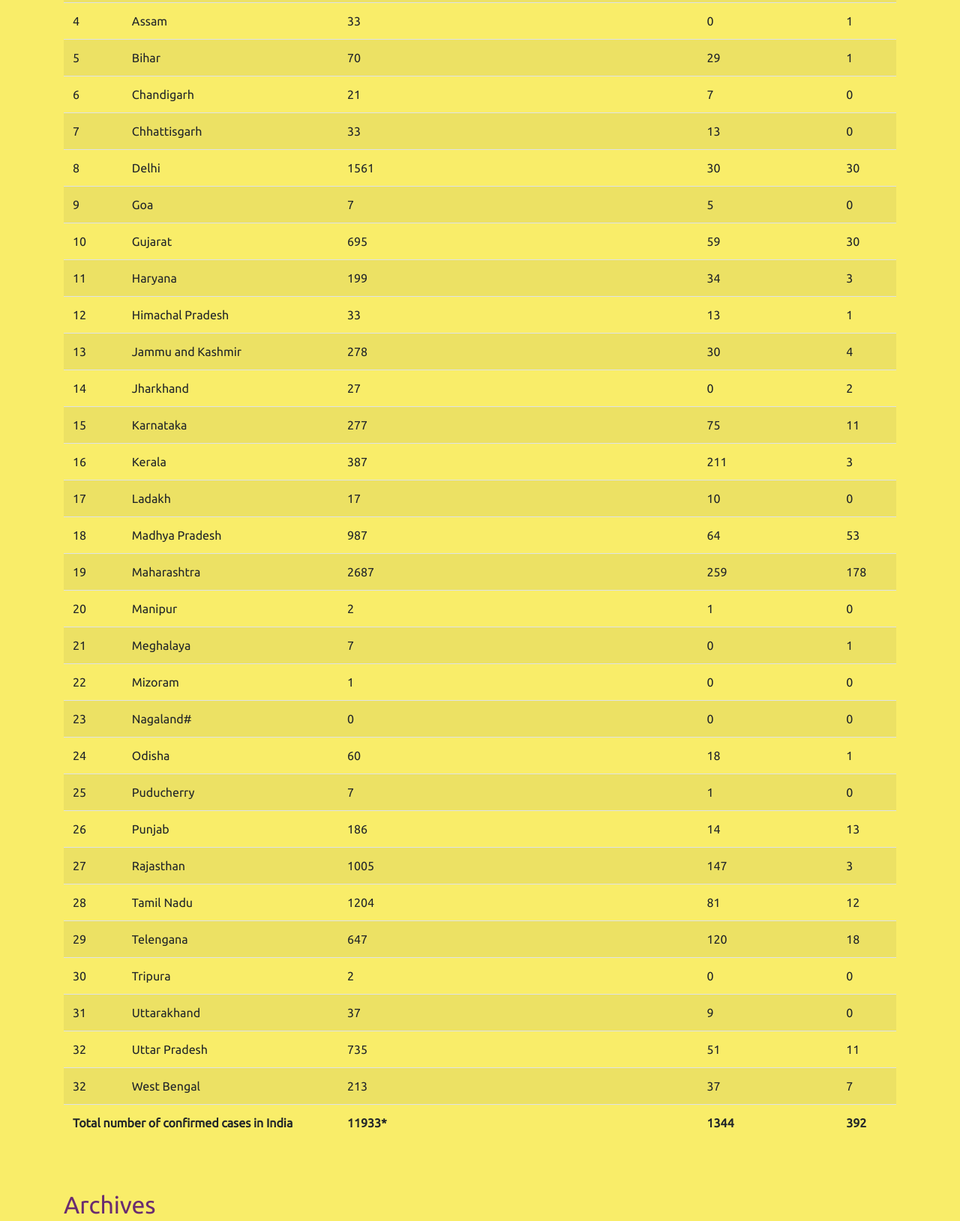
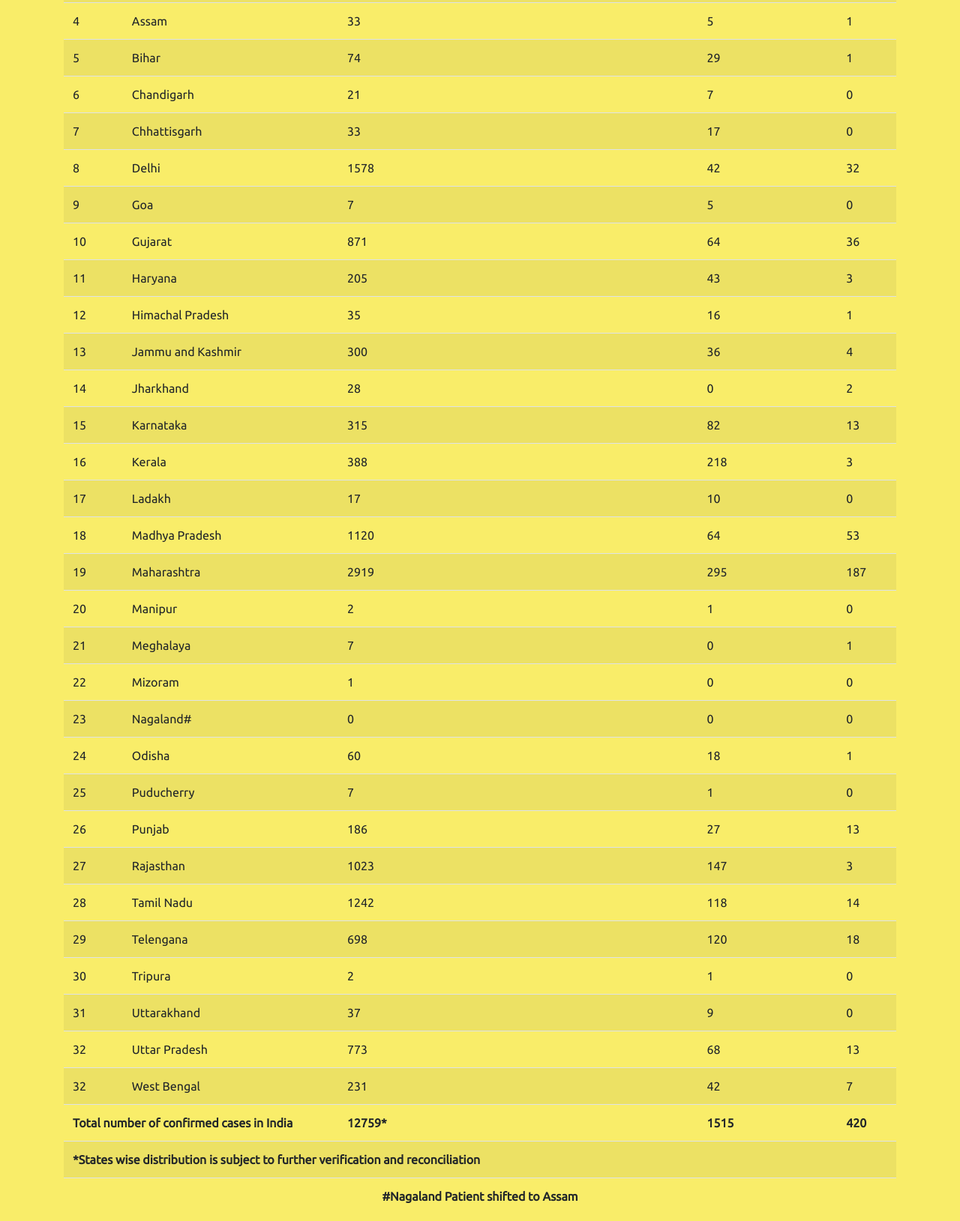
Before and after one commit to arsharaj/corona-tracker-website, a plain HTML site: page index.html in a window 1280 px wide. Shown: the part 723-2352 px from the top of the page at 75% size. Drawn offline with nearby package versions, Linux system fonts and the light colour scheme.

Commit message:
Updated 16-April-2020

```diff
--- a/index.html
+++ b/index.html
@@ -5,22 +5,26 @@
 -->
 <!DOCTYPE html>
 <html lang="en" dir="ltr">
+
 <head>
   <meta charset="utf-8">
   <meta name="viewport" content="width=device-width, initial-scale=1, shrink-to-fit=no">
   <title>Corona Tracker India</title>
   <link rel="shortcut icon" href="favicon.ico">
-  <link rel="stylesheet" href="https://stackpath.bootstrapcdn.com/bootstrap/4.4.1/css/bootstrap.min.css" integrity="sha384-Vkoo8x4CGsO3+Hhxv8T/Q5PaXtkKtu6ug5TOeNV6gBiFeWPGFN9MuhOf23Q9Ifjh" crossorigin="anonymous">
+  <link rel="stylesheet" href="https://stackpath.bootstrapcdn.com/bootstrap/4.4.1/css/bootstrap.min.css"
+    integrity="sha384-Vkoo8x4CGsO3+Hhxv8T/Q5PaXtkKtu6ug5TOeNV6gBiFeWPGFN9MuhOf23Q9Ifjh" crossorigin="anonymous">
   <link href="https://fonts.googleapis.com/css2?family=Ubuntu&display=swap" rel="stylesheet">
   <link rel="stylesheet" href="css/styles.css">
 </head>
+
 <body>
   <!-- Nav Bar -->
   <nav class="navbar fixed-top navbar-expand-lg navbar-dark">
     <a class="navbar-brand" href="#">
       <img src="images/logo.png" alt="logo" width="50">
     </a>
-    <button class="navbar-toggler" type="button" data-toggle="collapse" data-target="#navbarNav" aria-controls="navbarNav" aria-expanded="false" aria-label="Toggle navigation">
+    <button class="navbar-toggler" type="button" data-toggle="collapse" data-target="#navbarNav"
+      aria-controls="navbarNav" aria-expanded="false" aria-label="Toggle navigation">
       <span class="navbar-toggler-icon"></span>
     </button>
     <div class="collapse navbar-collapse" id="navbarNav">
@@ -52,16 +56,16 @@
             <tr>
               <td scope="row">1</td>
               <td>Active Cases</td>
-              <td>10197</td>
+              <td>10824</td>
             </tr>
             <tr>
               <td scope="row">2</td>
               <td>Cured / Discharged</td>
-              <td>1343</td>
+              <td>1514</td>
             <tr>
               <td scope="row">3</td>
               <td>Deaths</td>
-              <td>392</td>
+              <td>420</td>
             </tr>
             <tr>
               <td scope="row">4</td>
@@ -99,9 +103,9 @@
             <tr>
               <td>2</td>
               <td>Andhra Pradesh</td>
-              <td>503</td>
-              <td>16</td>
-              <td>9</td>
+              <td>534</td>
+              <td>20</td>
+              <td>14</td>
             </tr>
             <tr>
               <td>3</td>
@@ -114,13 +118,13 @@
               <td>4</td>
               <td>Assam</td>
               <td>33</td>
-              <td>0</td>
+              <td>5</td>
               <td>1</td>
             </tr>
             <tr>
               <td>5</td>
               <td>Bihar</td>
-              <td>70</td>
+              <td>74</td>
               <td>29</td>
               <td>1</td>
             </tr>
@@ -135,15 +139,15 @@
               <td>7</td>
               <td>Chhattisgarh</td>
               <td>33</td>
-              <td>13</td>
+              <td>17</td>
               <td>0</td>
             </tr>
             <tr>
               <td>8</td>
               <td>Delhi</td>
-              <td>1561</td>
-              <td>30</td>
-              <td>30</td>
+              <td>1578</td>
+              <td>42</td>
+              <td>32</td>
             </tr>
             <tr>
               <td>9</td>
@@ -155,50 +159,50 @@
             <tr>
               <td>10</td>
               <td>Gujarat</td>
-              <td>695</td>
-              <td>59</td>
-              <td>30</td>
+              <td>871</td>
+              <td>64</td>
+              <td>36</td>
             </tr>
             <tr>
               <td>11</td>
               <td>Haryana</td>
-              <td>199</td>
-              <td>34</td>
+              <td>205</td>
+              <td>43</td>
               <td>3</td>
             </tr>
             <tr>
               <td>12</td>
               <td>Himachal Pradesh</td>
-              <td>33</td>
-              <td>13</td>
+              <td>35</td>
+              <td>16</td>
               <td>1</td>
             </tr>
             <tr>
               <td>13</td>
               <td>Jammu and Kashmir</td>
-              <td>278</td>
-              <td>30</td>
+              <td>300</td>
+              <td>36</td>
               <td>4</td>
             </tr>
             <tr>
               <td>14</td>
               <td>Jharkhand</td>
-              <td>27</td>
+              <td>28</td>
               <td>0</td>
               <td>2</td>
             </tr>
             <tr>
               <td>15</td>
               <td>Karnataka</td>
-              <td>277</td>
-              <td>75</td>
-              <td>11</td>
+              <td>315</td>
+              <td>82</td>
+              <td>13</td>
             </tr>
             <tr>
               <td>16</td>
               <td>Kerala</td>
-              <td>387</td>
-              <td>211</td>
+              <td>388</td>
+              <td>218</td>
               <td>3</td>
             </tr>
             <tr>
@@ -211,16 +215,16 @@
             <tr>
               <td>18</td>
               <td>Madhya Pradesh</td>
-              <td>987</td>
+              <td>1120</td>
               <td>64</td>
               <td>53</td>
             </tr>
             <tr>
               <td>19</td>
               <td>Maharashtra</td>
-              <td>2687</td>
-              <td>259</td>
-              <td>178</td>
+              <td>2919</td>
+              <td>295</td>
+              <td>187</td>
             </tr>
             <tr>
               <td>20</td>
@@ -268,27 +272,27 @@
               <td>26</td>
               <td>Punjab</td>
               <td>186</td>
-              <td>14</td>
+              <td>27</td>
               <td>13</td>
             </tr>
             <tr>
               <td>27</td>
               <td>Rajasthan</td>
-              <td>1005</td>
+              <td>1023</td>
               <td>147</td>
               <td>3</td>
             </tr>
             <tr>
               <td>28</td>
               <td>Tamil Nadu</td>
-              <td>1204</td>
-              <td>81</td>
-              <td>12</td>
+              <td>1242</td>
+              <td>118</td>
+              <td>14</td>
             </tr>
             <tr>
               <td>29</td>
               <td>Telengana</td>
-              <td>647</td>
+              <td>698</td>
               <td>120</td>
               <td>18</td>
             </tr>
@@ -296,7 +300,7 @@
               <td>30</td>
               <td>Tripura</td>
               <td>2</td>
-              <td>0</td>
+              <td>1</td>
               <td>0</td>
             </tr>
             <tr>
@@ -309,26 +313,34 @@
             <tr>
               <td>32</td>
               <td>Uttar Pradesh</td>
-              <td>735</td>
-              <td>51</td>
-              <td>11</td>
+              <td>773</td>
+              <td>68</td>
+              <td>13</td>
             </tr>
             <tr>
               <td>32</td>
               <td>West Bengal</td>
-              <td>213</td>
-              <td>37</td>
+              <td>231</td>
+              <td>42</td>
               <td>7</td>
             </tr>
             <tr>
-              <td colspan="2"><strong>Total number of confirmed cases in India</strong></td>
-              <td><strong>11933*</strong></td>
+              <td colspan="2"><strong><span>Total number of confirmed cases in India</span></strong></td>
+              <td><strong>12759*</strong></td>
               <td>
-                <strong>1344</strong>
+                <strong>1515</strong>
               </td>
               <td>
-                <strong>392</strong>
+                <strong>420</strong>
               </td>
+            </tr>
+            <tr>
+              <td colspan="5"><strong>*States wise distribution is subject to further verification and
+                  reconciliation</strong></td>
+            </tr>
+            <tr>
+              <td colspan="5" style="text-align:center;"><strong>#Nagaland Patient shifted to
+                  Assam</strong></td>
             </tr>
           </tbody>
         </table>
@@ -437,11 +449,14 @@
             Hi, I am Arsharaj Chauhan. I am a computer science undergrad doing my B.Tech.
             <br>
             <br>
-            As we all know that the whole world is facing the Corona Pandemic Situation. I am a developer and I also want to do something to help the society to track this disease. On this website I upload the date related to the Corona Virus
+            As we all know that the whole world is facing the Corona Pandemic Situation. I am a developer and I also
+            want to do something to help the society to track this disease. On this website I upload the date related to
+            the Corona Virus
             diesease in India.
             <br>
             <br>
-            All the data that I provide is either gathered from third party resourses and many websites. I will try my best to keep the data up to data.
+            All the data that I provide is either gathered from third party resourses and many websites. I will try my
+            best to keep the data up to data.
             <br>
             <br>
             Thank you.
@@ -461,9 +476,15 @@
     <a href="https://technoverser.wordpress.com">Blogs</a>
   </footer>
   <!-- Scripts -->
-  <script src="https://code.jquery.com/jquery-3.4.1.slim.min.js" integrity="sha384-J6qa4849blE2+poT4WnyKhv5vZF5SrPo0iEjwBvKU7imGFAV0wwj1yYfoRSJoZ+n" crossorigin="anonymous"></script>
-  <script src="https://cdn.jsdelivr.net/npm/popper.js@1.16.0/dist/umd/popper.min.js" integrity="sha384-Q6E9RHvbIyZFJoft+2mJbHaEWldlvI9IOYy5n3zV9zzTtmI3UksdQRVvoxMfooAo" crossorigin="anonymous"></script>
-  <script src="https://stackpath.bootstrapcdn.com/bootstrap/4.4.1/js/bootstrap.min.js" integrity="sha384-wfSDF2E50Y2D1uUdj0O3uMBJnjuUD4Ih7YwaYd1iqfktj0Uod8GCExl3Og8ifwB6" crossorigin="anonymous"></script>
+  <script src="https://code.jquery.com/jquery-3.4.1.slim.min.js"
+    integrity="sha384-J6qa4849blE2+poT4WnyKhv5vZF5SrPo0iEjwBvKU7imGFAV0wwj1yYfoRSJoZ+n"
+    crossorigin="anonymous"></script>
+  <script src="https://cdn.jsdelivr.net/npm/popper.js@1.16.0/dist/umd/popper.min.js"
+    integrity="sha384-Q6E9RHvbIyZFJoft+2mJbHaEWldlvI9IOYy5n3zV9zzTtmI3UksdQRVvoxMfooAo"
+    crossorigin="anonymous"></script>
+  <script src="https://stackpath.bootstrapcdn.com/bootstrap/4.4.1/js/bootstrap.min.js"
+    integrity="sha384-wfSDF2E50Y2D1uUdj0O3uMBJnjuUD4Ih7YwaYd1iqfktj0Uod8GCExl3Og8ifwB6"
+    crossorigin="anonymous"></script>
 </body>
 
 </html>
```
Also changed, not shown: data/corona-data/2020-04-16-data.txt.
